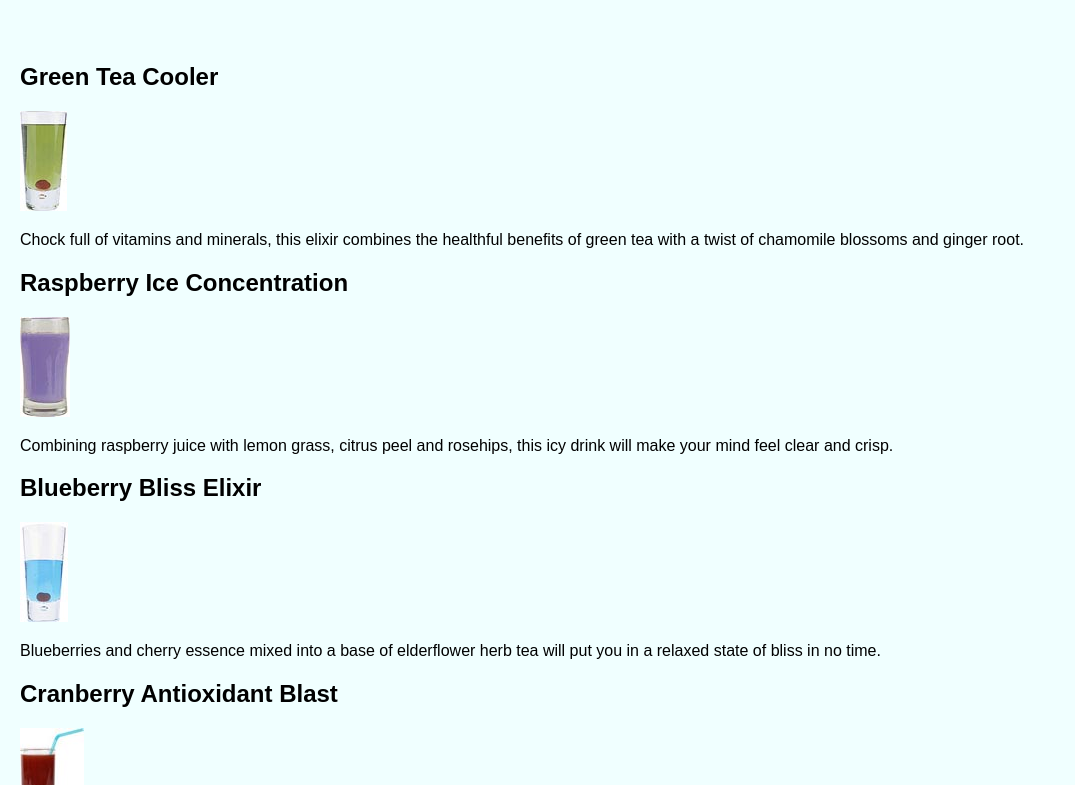
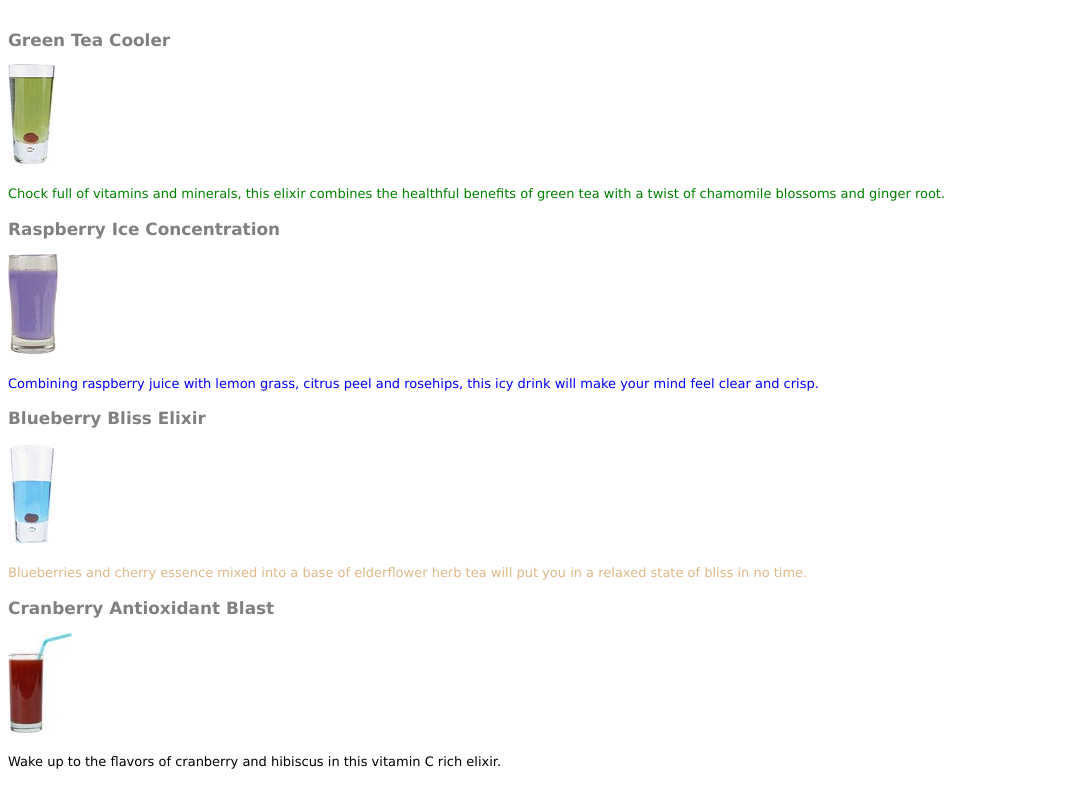
Before and after one commit to lucnquyen/ExampleHeadFirstHTMLandCSS, a plain HTML site: page Chapter10/beverages/elixir.html in a window 1280 px wide. Shown: the part 73-858 px from the top of the page, without its empty margins (0-1075 px from the left). Drawn offline with Linux system fonts and the light colour scheme.

Commit message:
modifier p tag with color attribute class css
modifier p tag with color attribute class css

```diff
--- a/Chapter10/beverages/elixir.html
+++ b/Chapter10/beverages/elixir.html
@@ -5,14 +5,7 @@
     <meta name="viewport" content="width=device-width, initial-scale=1.0">
     <meta http-equiv="X-UA-Compatible" content="ie=edge">
     <title>Our Elixirs</title>
-    <style>
-        body {
-            background-color: azure;
-            margin-left: 20px;
-            margin-right: 20px;
-            font-family:  sans-serif;
-        }
-    </style>
+    <link rel="stylesheet" type="text/css" href="../css/lonuge.css" />
 </head>
 <body>
     <h1>Our Elixirs</h1>
@@ -26,17 +19,17 @@
 
     <h2>Raspberry Ice Concentration</h2>
     <img src="../images/blue.jpg" alt="blue">   <!--Relative File Paths-->
-    <p>Combining raspberry juice with lemon grass, citrus peel and rosehips,
+    <p class="raspberry"> Combining raspberry juice with lemon grass, citrus peel and rosehips,
          this icy drink will make your mind feel clear and crisp.</p>
 
     <h2>Blueberry Bliss Elixir</h2>
     <img src="../images/lightblue.jpg" alt="lightblue">
-    <p>Blueberries and cherry essence mixed into a base of elderflower herb
+    <p class="Blueberries">Blueberries and cherry essence mixed into a base of elderflower herb
         tea will put you in a relaxed state of bliss in no time.</p>
 
     <h2>Cranberry Antioxidant Blast</h2>
     <img src="../images/red.jpg" alt="red">
-    <p>Wake up to the flavors of cranberry and hibiscus in this vitamin C rich elixir.</p>
+    <p >Wake up to the flavors of cranberry and hibiscus in this vitamin C rich elixir.</p>
 
     <a href="../lounge.html">Back to Home</a>
 </body>
--- a/Chapter10/css/lonuge.css
+++ b/Chapter10/css/lonuge.css
@@ -4,7 +4,7 @@ p {
 }
 
 h1, h2 {
-    color: #007e7e;
+    color: gray;
 
 }
 h1 {
@@ -31,4 +31,14 @@ body {
     background-position: top left;
 }
 
+p.greentea {
+    color: green;
+}
+p.raspberry {
+    color: blue;
+}
+
+p.Blueberries {
+    color: burlywood;
+}
 /* note : page 410, */
```
Also changed, not shown: Chapter10/about/directions.html (+2 -0 lines), Chapter10/lounge.html (+1 -1 lines).
